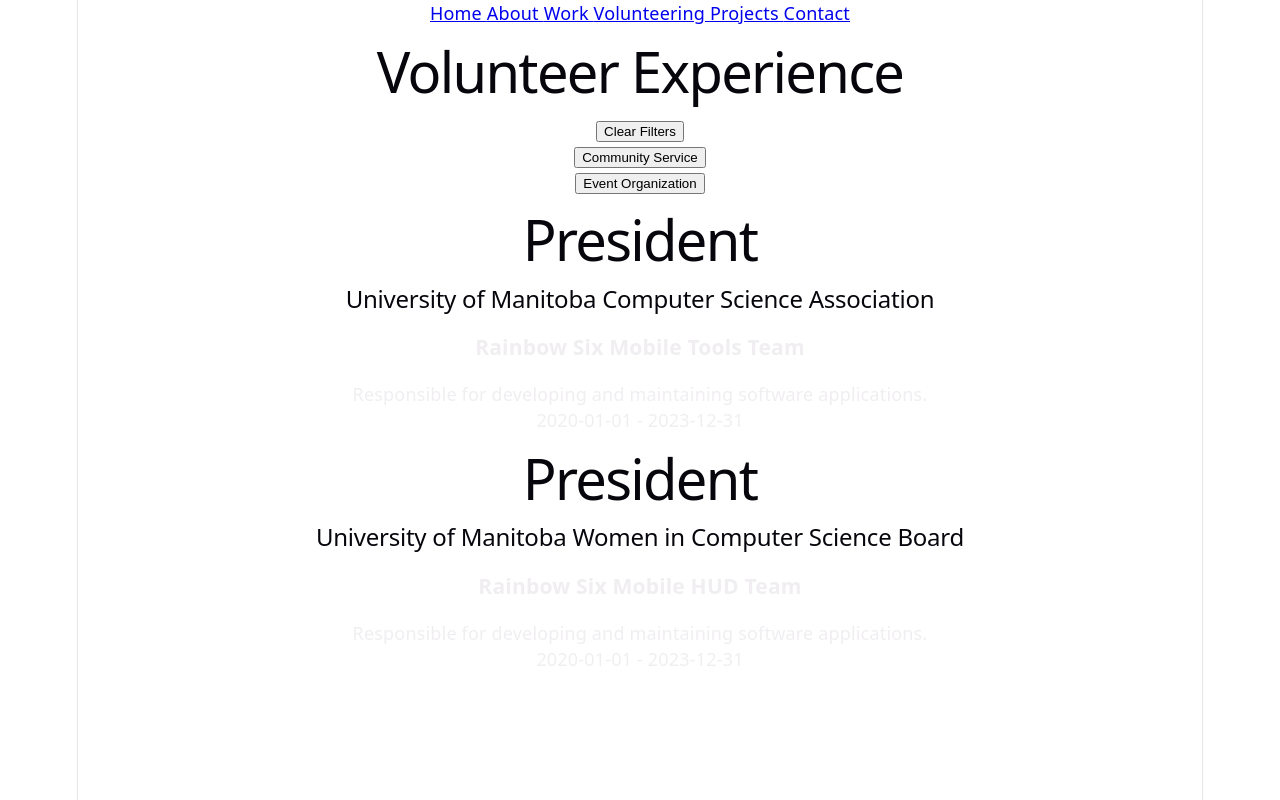
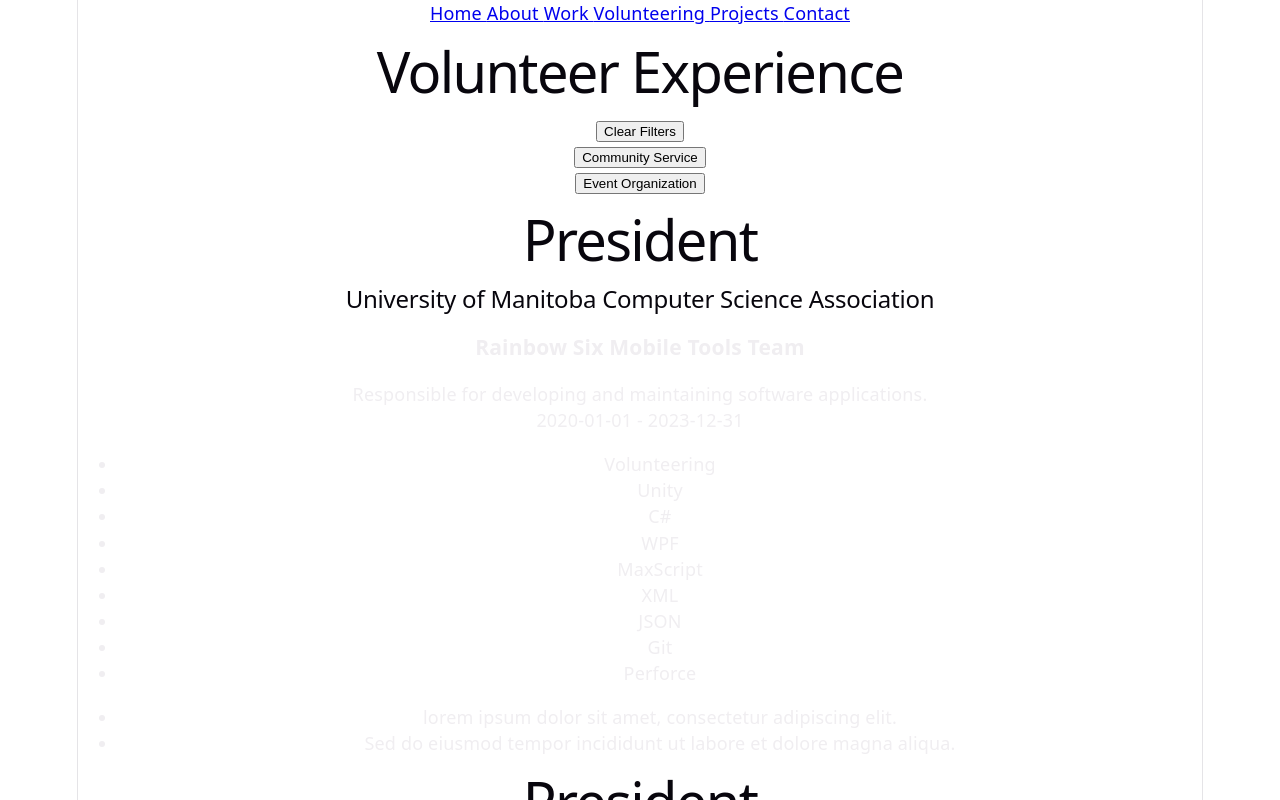
Before and after one commit to LeeSimon77/PortfolioWebsite2026, a React (Vite) app in the folder PortfolioWebsite2026/: page /volunteering in a window 1280 px wide. Shown: the top 800 px of the page. Built offline with nearby package versions, Linux system fonts and the light colour scheme.

Commit message:
Adding tags and details to experiencePages

```diff
--- a/PortfolioWebsite2026/src/Components/ExperienceComponent.jsx
+++ b/PortfolioWebsite2026/src/Components/ExperienceComponent.jsx
@@ -11,7 +11,7 @@ otherTags: [],
 relevantLinks: [],
 experienceSentences: [],
 */
-export default function experienceComponent({id, role, organization, summary, Team, startdate, endDate, techTags, otherTags, relevantLinks, experienceSentences}) {
+export default function experienceComponent({id, role, organization, summary, Team, startdate, endDate, tags, relevantLinks, details}) {
     return (
         <div>
             <h1>{role}</h1>
@@ -19,6 +19,16 @@ export default function experienceComponent({id, role, organization, summary, Te
             <h3>{Team}</h3>
             <p>{summary}</p>
             <p>{startdate} - {endDate}</p>
+            <ul>
+                {tags.map((tag, index) => (
+                    <li key={index}>{tag}</li>
+                ))}
+            </ul>
+            <ul>
+                {details.map((sentence, index) => (
+                    <li key={index}>{sentence}</li>
+                ))}
+            </ul>
         </div>
     );
 }
--- a/PortfolioWebsite2026/src/data/Experience.js
+++ b/PortfolioWebsite2026/src/data/Experience.js
@@ -9,7 +9,7 @@ endDate: ,
 tags:[],
 relevantLinks: [],
 assets: [],
-experienceSentences: [],
+details: [],
 */
 const Experience = [
     /*Work Experience*/
@@ -22,7 +22,7 @@ const Experience = [
         startdate: "2020-01-01",
         endDate: "2023-12-31",
         tags: ["Work", "Unity", "C#", "WPF", "MaxScript", "XML", "JSON", "Git", "Perforce"],
-        experienceSentences: ["lorem ipsum dolor sit amet, consectetur adipiscing elit.", "Sed do eiusmod tempor incididunt ut labore et dolore magna aliqua."]
+        details: ["lorem ipsum dolor sit amet, consectetur adipiscing elit.", "Sed do eiusmod tempor incididunt ut labore et dolore magna aliqua."]
     },
     {
         id: 2,
@@ -33,7 +33,7 @@ const Experience = [
         startdate: "2020-01-01",
         endDate: "2023-12-31",
         tags: ["Work", "Unity", "C#", "WPF", "MaxScript", "XML", "JSON", "Git", "Perforce"],
-        experienceSentences: ["lorem ipsum dolor sit amet, consectetur adipiscing elit.", "Sed do eiusmod tempor incididunt ut labore et dolore magna aliqua."]
+        details: ["lorem ipsum dolor sit amet, consectetur adipiscing elit.", "Sed do eiusmod tempor incididunt ut labore et dolore magna aliqua."]
     },
 
     /*Volunteer Experience*/
@@ -46,7 +46,7 @@ const Experience = [
         startdate: "2020-01-01",
         endDate: "2023-12-31",
         tags: ["Volunteering", "Unity", "C#", "WPF", "MaxScript", "XML", "JSON", "Git", "Perforce"],
-        experienceSentences: ["lorem ipsum dolor sit amet, consectetur adipiscing elit.", "Sed do eiusmod tempor incididunt ut labore et dolore magna aliqua."]
+        details: ["lorem ipsum dolor sit amet, consectetur adipiscing elit.", "Sed do eiusmod tempor incididunt ut labore et dolore magna aliqua."]
     },
     {
         id: 101,
@@ -57,7 +57,7 @@ const Experience = [
         startdate: "2020-01-01",
         endDate: "2023-12-31",
         tags: ["Volunteering", "Unity", "C#", "WPF", "MaxScript", "XML", "JSON", "Git", "Perforce"],
-        experienceSentences: ["lorem ipsum dolor sit amet, consectetur adipiscing elit.", "Sed do eiusmod tempor incididunt ut labore et dolore magna aliqua."]
+        details: ["lorem ipsum dolor sit amet, consectetur adipiscing elit.", "Sed do eiusmod tempor incididunt ut labore et dolore magna aliqua."]
     },
 
     /*Projects*/
@@ -70,7 +70,7 @@ const Experience = [
         startdate: "2020-01-01",
         endDate: "2023-12-31",
         tags: ["Projects", "Unity", "C#", "WPF", "MaxScript", "XML", "JSON", "Git", "Perforce"],
-        experienceSentences: ["lorem ipsum dolor sit amet, consectetur adipiscing elit.", "Sed do eiusmod tempor incididunt ut labore et dolore magna aliqua."]
+        details: ["lorem ipsum dolor sit amet, consectetur adipiscing elit.", "Sed do eiusmod tempor incididunt ut labore et dolore magna aliqua."]
     },
     {
         id: 201,
@@ -81,7 +81,7 @@ const Experience = [
         startdate: "2020-01-01",
         endDate: "2023-12-31",
         tags: ["Projects", "Unity", "C#", "WPF", "MaxScript", "XML", "JSON", "Git"],
-        experienceSentences: ["lorem ipsum dolor sit amet, consectetur adipiscing elit.", "Sed do eiusmod tempor incididunt ut labore et dolore magna aliqua."]
+        details: ["lorem ipsum dolor sit amet, consectetur adipiscing elit.", "Sed do eiusmod tempor incididunt ut labore et dolore magna aliqua."]
     },
     {
         id: 202,
@@ -92,7 +92,7 @@ const Experience = [
         startdate: "2020-01-01",
         endDate: "2023-12-31",
         tags: ["Projects", "Unity", "C#", "WPF", "MaxScript", "XML", "JSON", "Git", "Perforce","test"],
-        experienceSentences: ["lorem ipsum dolor sit amet, consectetur adipiscing elit.", "Sed do eiusmod tempor incididunt ut labore et dolore magna aliqua."]
+        details: ["lorem ipsum dolor sit amet, consectetur adipiscing elit.", "Sed do eiusmod tempor incididunt ut labore et dolore magna aliqua."]
     },
     {
         id: 203,
@@ -103,7 +103,7 @@ const Experience = [
         startdate: "2020-01-01",
         endDate: "2023-12-31",
         tags: ["Projects", "Unity", "C#", "WPF", "MaxScript", "XML", "JSON", "Git", "Perforce", "test", "test2"],
-        experienceSentences: ["lorem ipsum dolor sit amet, consectetur adipiscing elit.", "Sed do eiusmod tempor incididunt ut labore et dolore magna aliqua."]
+        details: ["lorem ipsum dolor sit amet, consectetur adipiscing elit.", "Sed do eiusmod tempor incididunt ut labore et dolore magna aliqua."]
     },
     {
         id: 204,
@@ -114,7 +114,7 @@ const Experience = [
         startdate: "2020-01-01",
         endDate: "2023-12-31",
         tags: ["Projects", "Unity", "C#", "WPF", "MaxScript", "XML", "JSON", "Git", "Perforce", "test2"],
-        experienceSentences: ["lorem ipsum dolor sit amet, consectetur adipiscing elit.", "Sed do eiusmod tempor incididunt ut labore et dolore magna aliqua."]
+        details: ["lorem ipsum dolor sit amet, consectetur adipiscing elit.", "Sed do eiusmod tempor incididunt ut labore et dolore magna aliqua."]
     },
 ]
 
```
